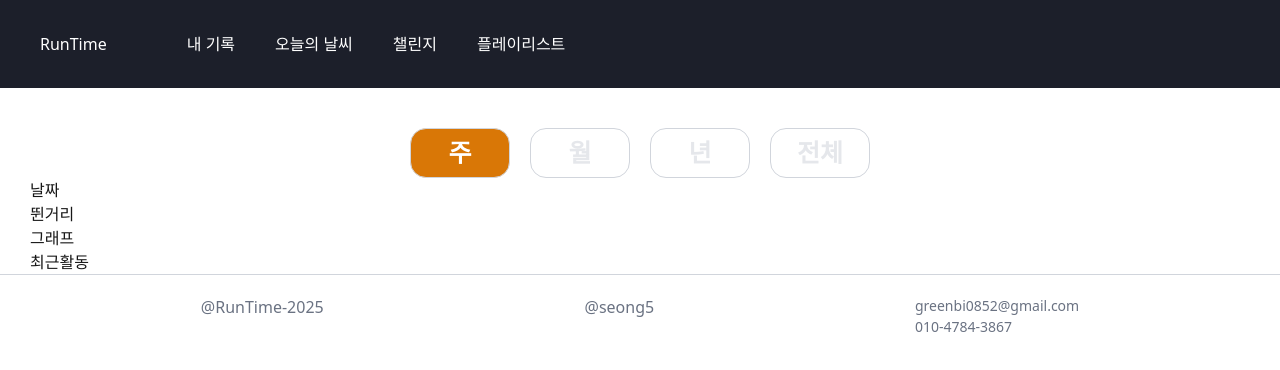
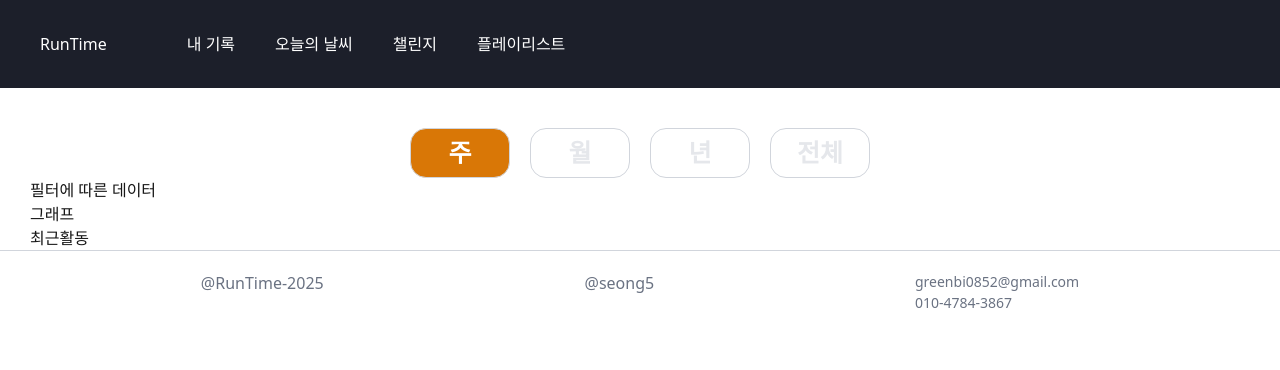
Before and after one commit to seong5/RunTime, a Next.js app: page /stats in a window 1280 px wide. Shown: the top 370 px of the page. Built offline with nearby package versions, Linux system fonts and the light colour scheme.

Commit message:
✨ feat: 필터에 따른 평균 데이터를 보여주는 컴포넌트 파일 생성 및 import 적용

```diff
--- /dev/null
+++ b/app/stats/_components/RunningAverage.tsx
@@ -0,0 +1,5 @@
+'use client'
+
+export default function RunningAverage() {
+  return <div>필터에 따른 데이터</div>
+}
--- a/app/stats/page.tsx
+++ b/app/stats/page.tsx
@@ -1,12 +1,12 @@
 'use client'
 import PeriodFilter from './_components/PeriodFilter'
+import RunningAverage from './_components/RunningAverage'
 
 export default function Stats() {
   return (
     <section className="px-[20px] md:px-[30px]">
       <PeriodFilter onChange={val => console.log('선택', val)} />
-      <div>날짜</div>
-      <div>뛴거리</div>
+      <RunningAverage />
       <div>그래프</div>
       <div>최근활동</div>
     </section>
```
